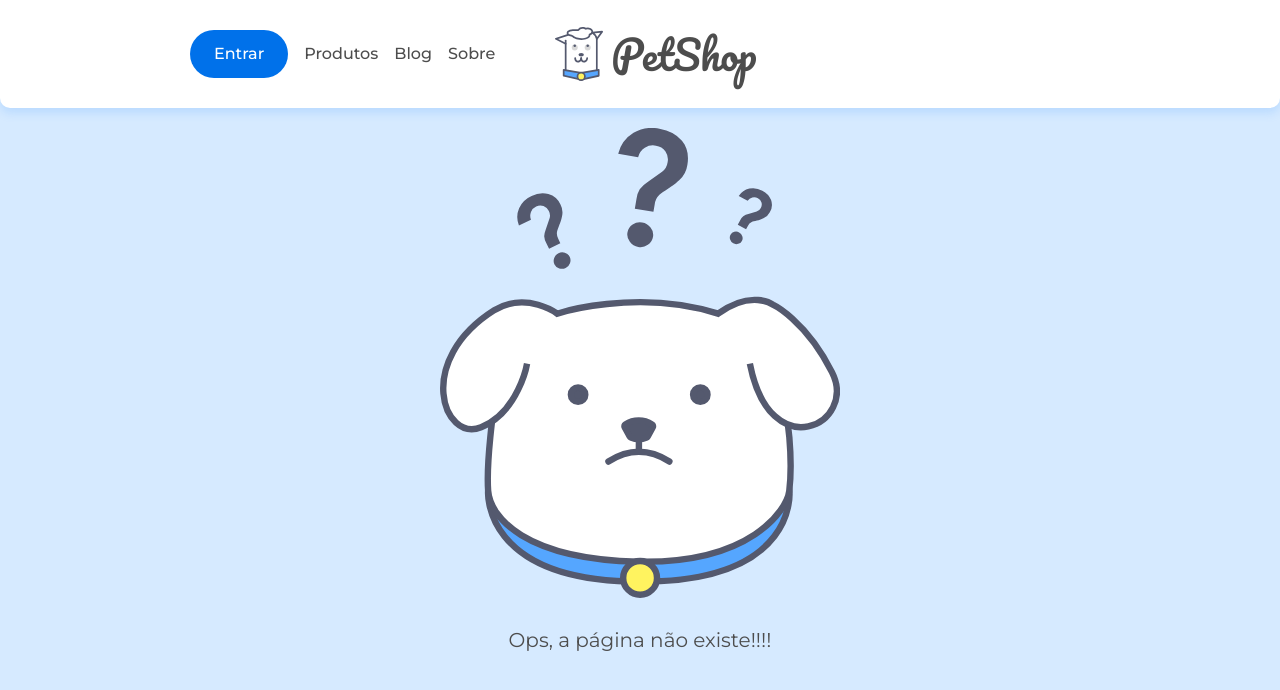
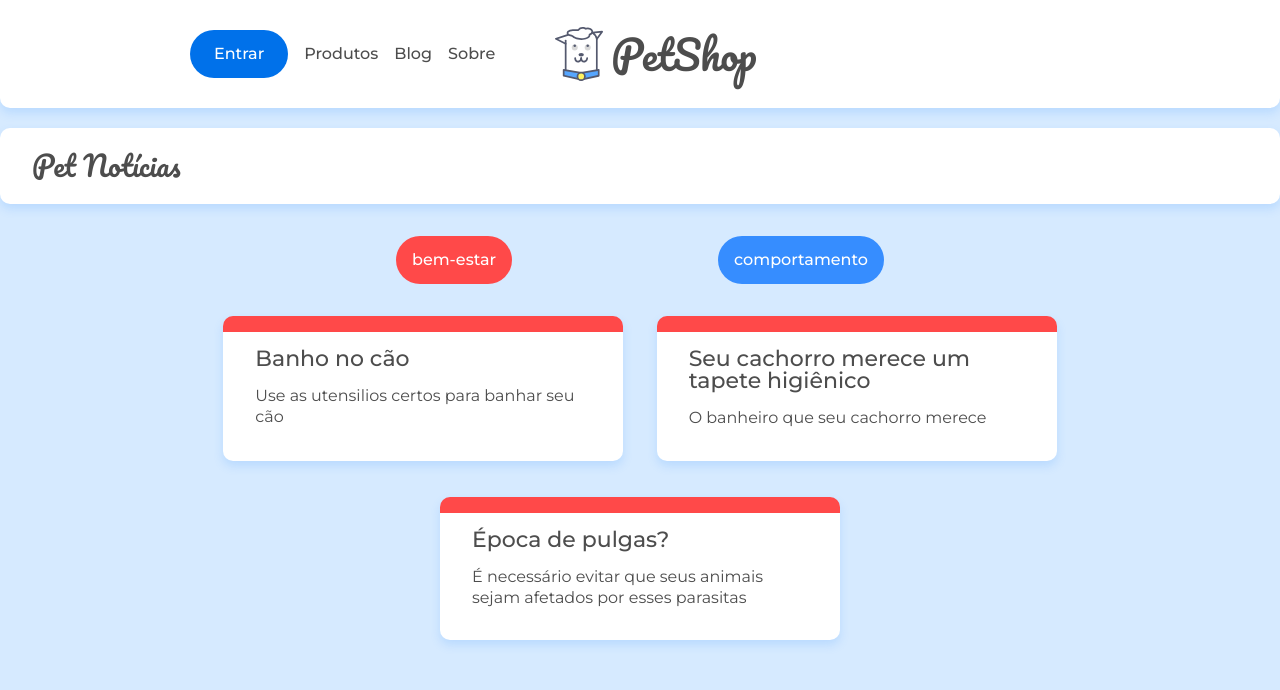
Before and after one commit to MacielDev/BlogPet, a React (Create React App) app in the folder petshop/: page /categoria/bem-estar in a window 1280 px wide. Shown: the top 690 px of the page. Built offline with nearby package versions, Linux system fonts and the light colour scheme; data requests are answered from the project's data file.

Commit message:
realizando filtro de posts por categorias

```diff
--- a/petshop/src/App.jsx
+++ b/petshop/src/App.jsx
@@ -10,6 +10,7 @@ import Post from './components/Post';
 import Categoria from './paginas/Categoria';
 
 
+
 function App() {
   const rotas = () => {
     return (
@@ -18,9 +19,8 @@ function App() {
       <Routes>
         <Route path="/" element={<Home/>} />
         <Route path="/sobre" element={<Sobre/>} />
-        <Route path="/categoria" element={<Categoria/>}>
-          <Route path="categoria/:id" element={<Route/>} />
-        </Route>
+        <Route path="/categoria/:id" element={<Categoria/>} />
+
         <Route path="/posts/:id" element={<Post/>} />
         <Route path="/*" element={<Pagina404/>} />
       </Routes>
--- a/petshop/src/components/ListaCategorias.jsx
+++ b/petshop/src/components/ListaCategorias.jsx
@@ -1,5 +1,5 @@
 import React,{ useEffect, useState } from 'react';
-import { Link, useNavigate } from 'react-router-dom';
+import { Link, useNavigate} from 'react-router-dom';
 import {busca} from '../api/api';
 
 import '../assets/css/blog.css';
@@ -18,13 +18,14 @@ const Listacategorias = () => {
         <ul className="lista-categorias container flex">
             {
                 categorias.map(categoria => (
-                    <Link key={categoria.id} to={`categoria/${categoria.id}`}>
+                    <Link key={categoria.id} to={`/categoria/${categoria.id}`}>
                         <li className={`lista-categorias__categoria lista-categorias__categoria--${categoria.id}`}>
                             {categoria.nome}
                         </li>
                     </Link>
                 ))
             }
+
         </ul>
     )
 }
--- a/petshop/src/paginas/Categoria.jsx
+++ b/petshop/src/paginas/Categoria.jsx
@@ -1,5 +1,5 @@
 import React from 'react';
-import { useParams } from 'react-router-dom';
+import { Route, useParams } from 'react-router-dom';
 import '../assets/css/blog.css';
 import Listacategorias from '../components/ListaCategorias';
 import ListaPost from '../components/ListaPost';
@@ -14,10 +14,7 @@ const Categoria =() => {
                 </h2>
             </div>
             <Listacategorias />
-
-
                 <ListaPost url={`/posts?categoria=${id}`}/>
-
         </>
     );
 }
```
